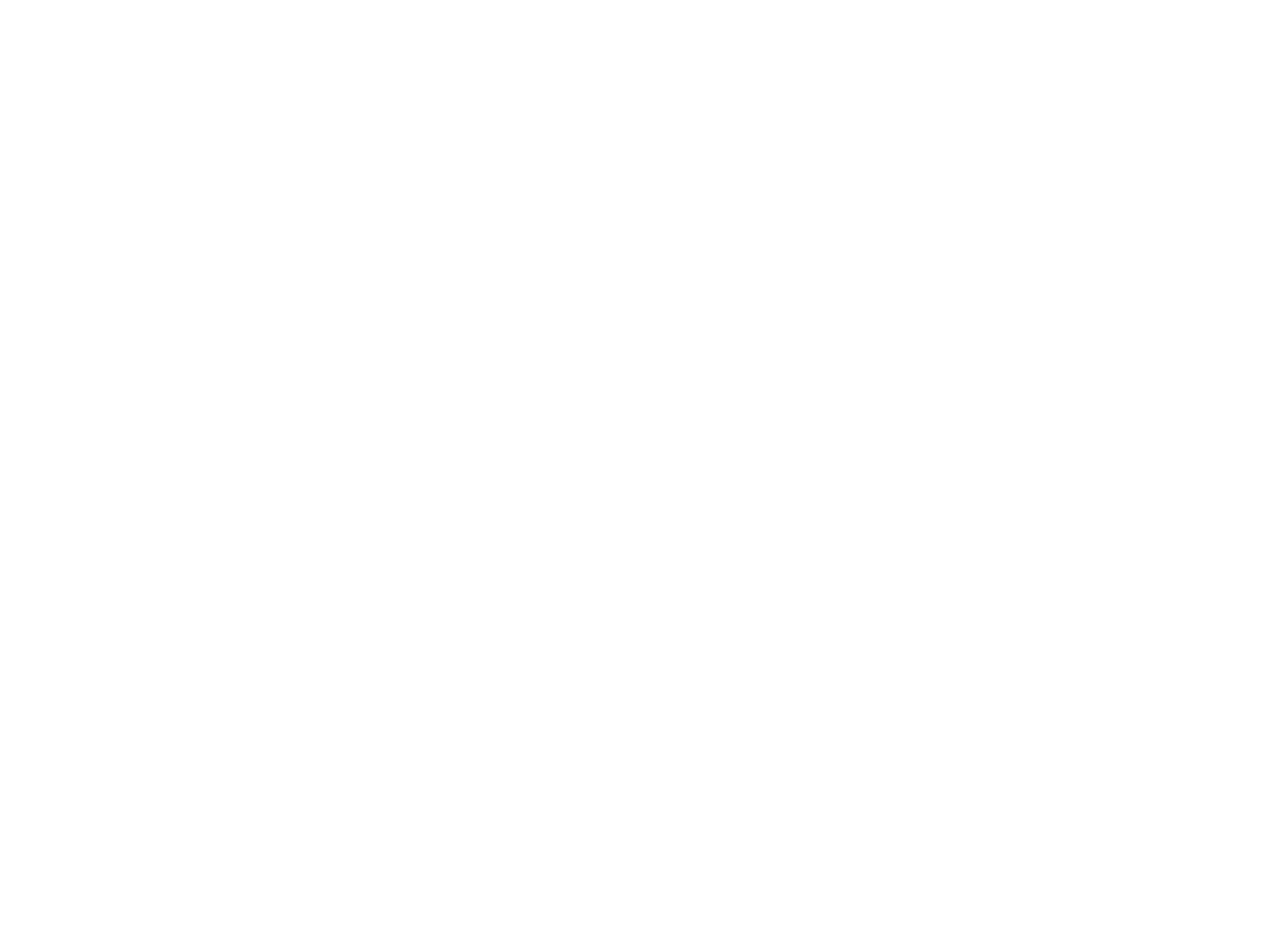
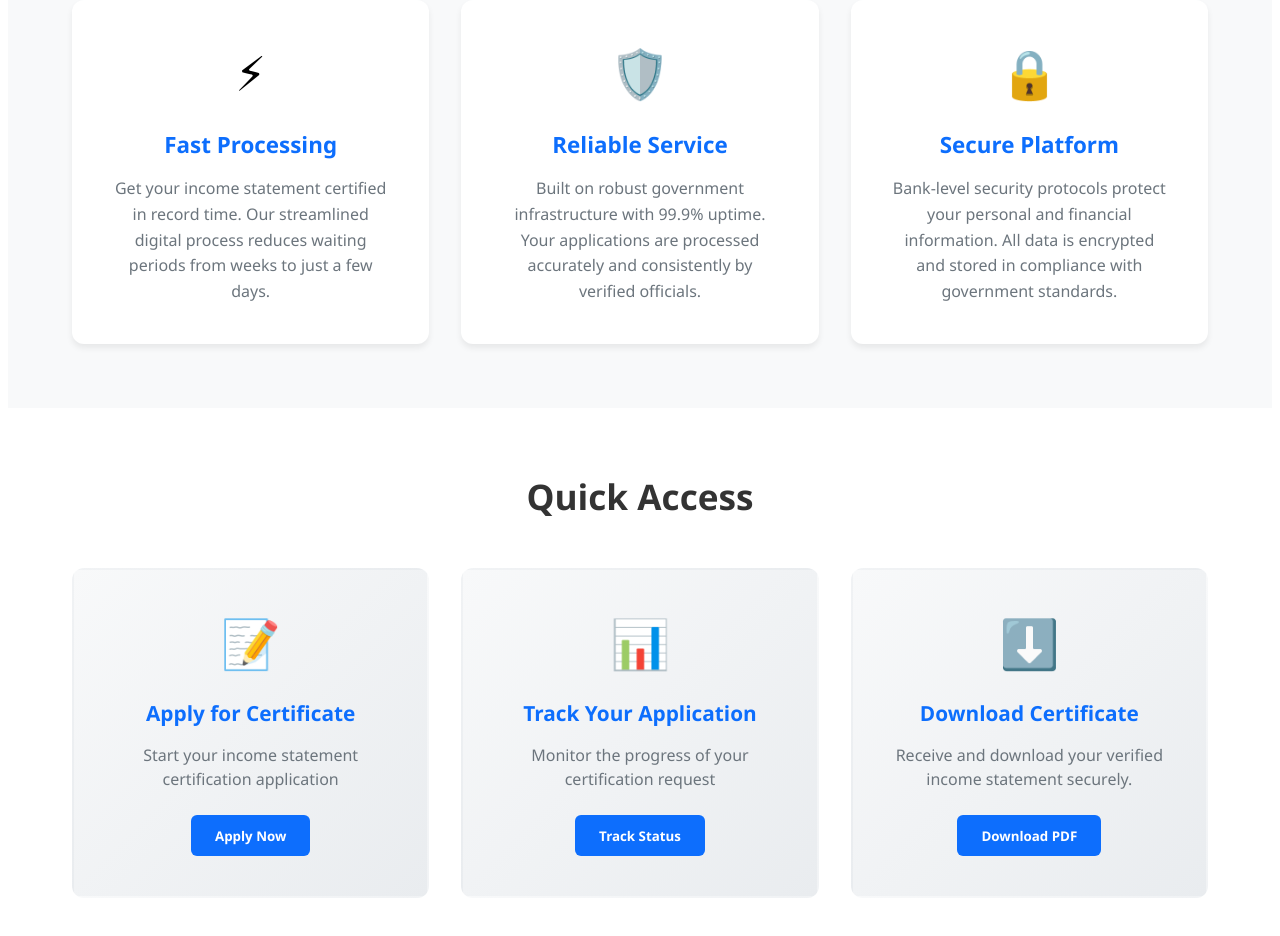
Before and after one commit to QuantumLoop99/QuickCert, an Angular app in the folder FrontEnd/: page /home in a window 1280 px wide. Shown: the part 740-1676 px from the top of the page. Before the commit the page ends 800 px from the top, so only its background shows below. Built offline with nearby package versions, Linux system fonts and the light colour scheme.

Commit message:
Add benefits & Quick link sections for home page

```diff
--- a/FrontEnd/src/app/home/home.component.css
+++ b/FrontEnd/src/app/home/home.component.css
@@ -158,3 +158,125 @@
 .hero-image img:hover {
   transform: scale(1.05);
 }
+
+/* Benefits Section Styles */
+.benefits {
+  padding: 4rem 0;
+  background-color: #f8f9fa;
+}
+
+.benefits h2 {
+  color: #333;
+  margin-bottom: 3rem;
+  font-size: 2.2rem;
+  text-align: center;
+  font-weight: 600;
+}
+
+.benefits-grid {
+  display: grid;
+  grid-template-columns: repeat(auto-fit, minmax(300px, 1fr));
+  gap: 2rem;
+  margin-top: 2rem;
+}
+
+.benefit-card {
+  background: white;
+  padding: 2.5rem;
+  border-radius: 12px;
+  text-align: center;
+  box-shadow: 0 4px 6px rgba(0, 0, 0, 0.07);
+  transition: all 0.3s ease;
+}
+
+.benefit-card:hover {
+  transform: translateY(-5px);
+  box-shadow: 0 8px 25px rgba(0, 0, 0, 0.15);
+}
+
+.benefit-icon {
+  font-size: 3rem;
+  margin-bottom: 1.5rem;
+}
+
+.benefit-card h3 {
+  color: #0d6efd;
+  margin-bottom: 1rem;
+  font-size: 1.4rem;
+  font-weight: 600;
+}
+
+.benefit-card p {
+  color: #6c757d;
+  line-height: 1.6;
+}
+
+/* Quick Links Section Styles */
+.quick-links {
+  padding: 4rem 0;
+  background-color: white;
+}
+
+.quick-links h2 {
+  color: #333;
+  margin-bottom: 3rem;
+  font-size: 2.2rem;
+  text-align: center;
+  font-weight: 600;
+}
+
+.quick-links-grid {
+  display: grid;
+  grid-template-columns: repeat(auto-fit, minmax(280px, 1fr));
+  gap: 2rem;
+  margin-top: 2rem;
+}
+
+.quick-link-card {
+  background: linear-gradient(135deg, #f8f9fa 0%, #e9ecef 100%);
+  padding: 2.5rem;
+  border-radius: 12px;
+  text-align: center;
+  cursor: pointer;
+  transition: all 0.3s ease;
+  border: 2px solid transparent;
+}
+
+.quick-link-card:hover {
+  transform: translateY(-5px);
+  border-color: #0d6efd;
+  box-shadow: 0 8px 25px rgba(13, 110, 253, 0.2);
+}
+
+.quick-link-icon {
+  font-size: 3rem;
+  margin-bottom: 1.5rem;
+}
+
+.quick-link-card h3 {
+  color: #0d6efd;
+  margin-bottom: 1rem;
+  font-size: 1.3rem;
+  font-weight: 600;
+}
+
+.quick-link-card p {
+  color: #6c757d;
+  margin-bottom: 1.5rem;
+  line-height: 1.5;
+}
+
+.quick-link-btn {
+  background-color: #0d6efd;
+  color: white;
+  border: none;
+  padding: 0.7rem 1.5rem;
+  border-radius: 6px;
+  font-weight: 600;
+  cursor: pointer;
+  transition: all 0.3s ease;
+}
+
+.quick-link-btn:hover {
+  background-color: #0b5ed7;
+}
--- a/FrontEnd/src/app/home/home.component.html
+++ b/FrontEnd/src/app/home/home.component.html
@@ -25,3 +25,54 @@
      <img src="\images\1.png" alt="QuickCert Digital Platform" width="300" height="300">
   </div>
 </section>
+
+<!-- Benefits Section -->
+<section class="benefits">
+  <div class="container">
+    <h2>Why Choose QuickCert?</h2>
+    <div class="benefits-grid">
+      <div class="benefit-card">
+        <div class="benefit-icon">⚡</div>
+        <h3>Fast Processing</h3>
+        <p>Get your income statement certified in record time. Our streamlined digital process reduces waiting periods from weeks to just a few days.</p>
+      </div>
+      <div class="benefit-card">
+        <div class="benefit-icon">🛡️</div>
+        <h3>Reliable Service</h3>
+        <p>Built on robust government infrastructure with 99.9% uptime. Your applications are processed accurately and consistently by verified officials.</p>
+      </div>
+      <div class="benefit-card">
+        <div class="benefit-icon">🔒</div>
+        <h3>Secure Platform</h3>
+        <p>Bank-level security protocols protect your personal and financial information. All data is encrypted and stored in compliance with government standards.</p>
+      </div>
+    </div>
+  </div>
+</section>
+
+<!-- Quick Links Section -->
+<section class="quick-links">
+  <div class="container">
+    <h2>Quick Access</h2>
+    <div class="quick-links-grid">
+      <div class="quick-link-card" (click)="apply()">
+        <div class="quick-link-icon">📝</div>
+        <h3>Apply for Certificate</h3>
+        <p>Start your income statement certification application</p>
+        <button class="quick-link-btn">Apply Now</button>
+      </div>
+      <div class="quick-link-card" (click)="trackApplication()">
+        <div class="quick-link-icon">📊</div>
+        <h3>Track Your Application</h3>
+        <p>Monitor the progress of your certification request</p>
+        <button class="quick-link-btn">Track Status</button>
+      </div>
+      <div class="quick-link-card" (click)="downloadPdf()">
+        <div class="quick-link-icon">⬇️</div>
+        <h3>Download Certificate</h3>
+        <p>Receive and download your verified income statement securely.</p>
+        <button class="quick-link-btn">Download PDF</button>
+      </div>
+    </div>
+  </div>
+</section>
--- a/FrontEnd/src/app/home/home.component.ts
+++ b/FrontEnd/src/app/home/home.component.ts
@@ -30,6 +30,13 @@
     // this.router.navigate(['/track']);
   }
 
+
+  downloadPdf() {
+    console.log('Download PDF button clicked');
+    // Add download logic here
+  }
+
+
   login() {
     console.log('Login button clicked');
     // Navigate to login page
```
